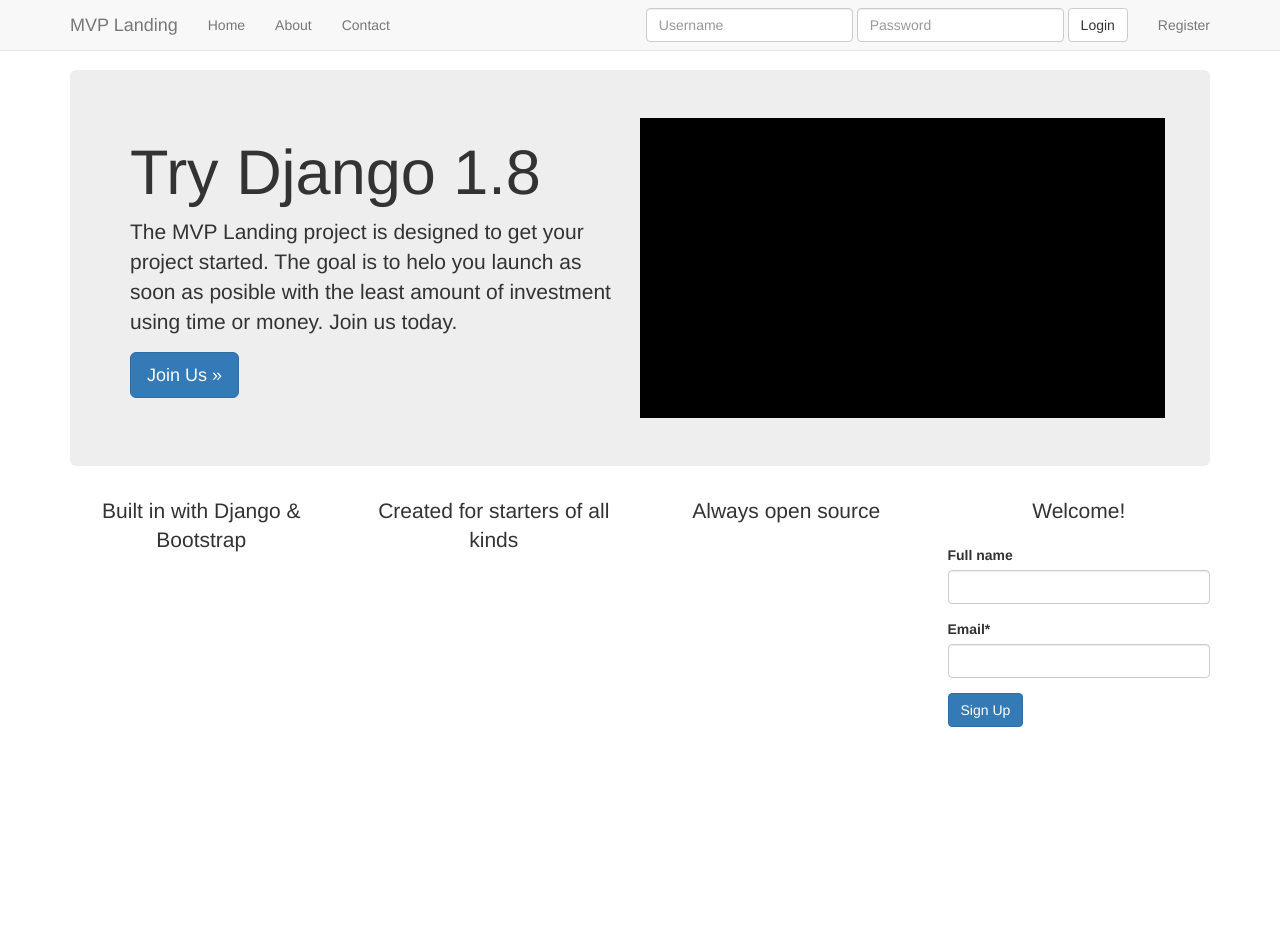
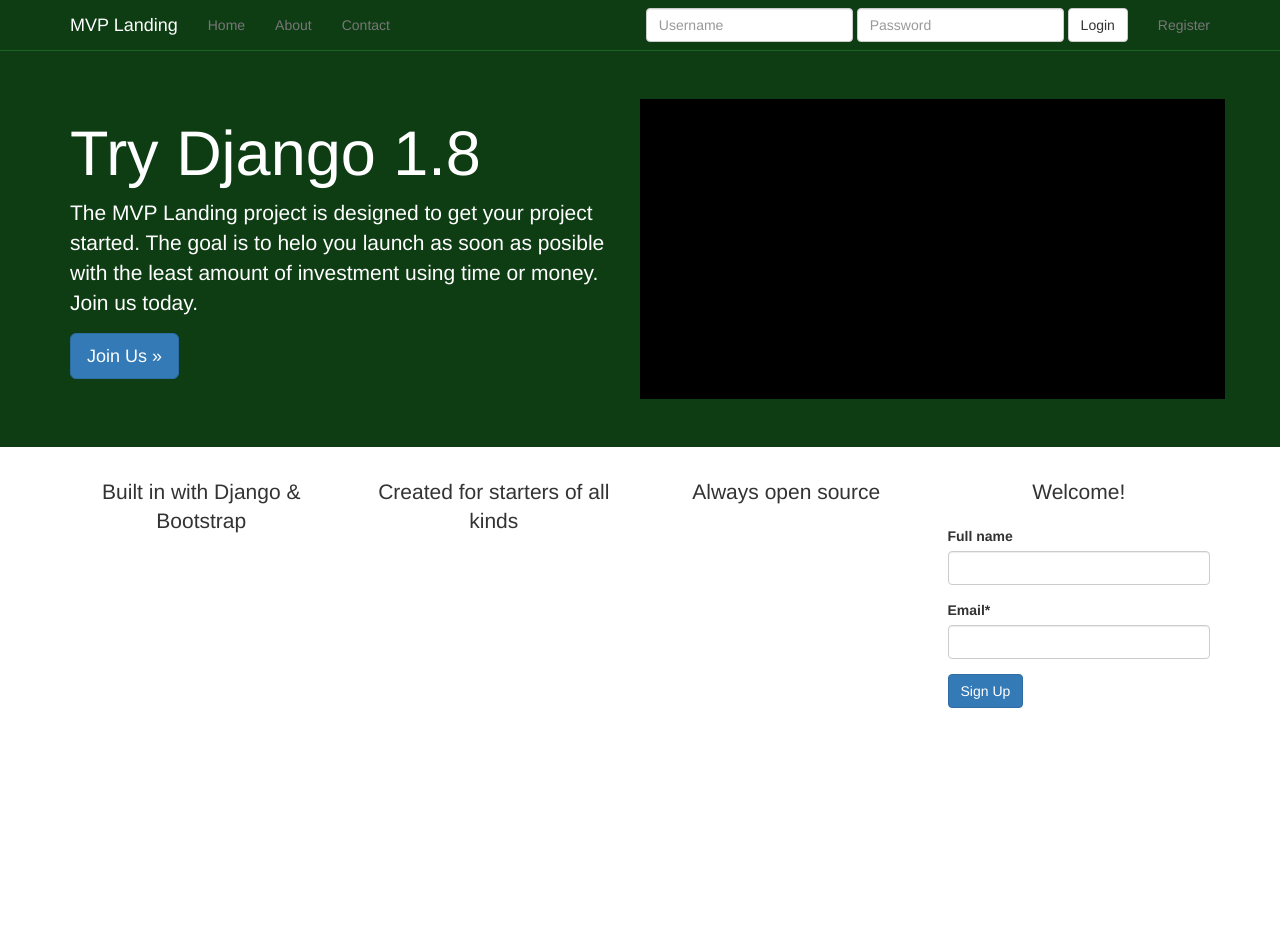
Before and after one commit to jafrancov/trydjango18, a Django app: page / in a window 1280 px wide. Shown: the top 926 px of the page. Run offline with Django 3.2, Linux system fonts and the light colour scheme; some libraries are stand-ins or nearby versions.

Commit message:
Lesson 31 - Styling MVP Landing Part 3

```diff
--- a/static_in_pro/our_static/css/navbar-static-top.css
+++ b/static_in_pro/our_static/css/navbar-static-top.css
@@ -4,4 +4,34 @@
 
 .navbar-static-top {
   margin-bottom: 19px;
+  background-color: #0E3D14;
+  border-color: #1A6524;
 }
+
+.navbar-default .navbar-brand {
+    color: #fff;
+}
+
+.navbar-default .navbar-brand:hover {
+    color: #888;
+}
+
+.navbar-default .navbar-nav>li>a:hover {
+    color: #888;
+}
+
+.navbar-default .navbar-nav>li>a:hover {
+    color: #bbb;
+}
+
+.navbar-default .navbar-toggle {
+    border-color: transparent !important;
+}
+
+.navbar-toggle:hover {
+    background-color: #1A6524 !important;
+}
+
+.navbar-toggle {
+    background-color: #0E3D14 !important;
+}
--- a/templates/base.html
+++ b/templates/base.html
@@ -22,10 +22,10 @@
   <body>
   {% include 'navbar.html' %}
 
+  {% block jumbotron %}
+  {% endblock %}
 
     <div class="container">
-      {% block jumbotron %}
-      {% endblock %}
       {% block content %}
       {% endblock %}
 
--- a/templates/home.html
+++ b/templates/home.html
@@ -5,11 +5,20 @@
 
 <style>
 {% block style %}
+.navbar-static-top {
+    margin-bottom: 0px !important;
+}
+
+.jumbotron {
+    background-color: #0E3D14;
+    color: #ffffff;
+}
 {% endblock %}
 </style>
 
 {% block jumbotron %}
 <div class="jumbotron">
+    <div class="container">
     <div class="row">
         <div class="col-sm-6">
             <h1>Try Django 1.8</h1>
@@ -21,6 +30,7 @@
         <div class="col-sm-6" style="background-color: black; min-height: 300px;">
 
         </div>
+    </div>
     </div>
 </div>
 {% endblock %}
```
